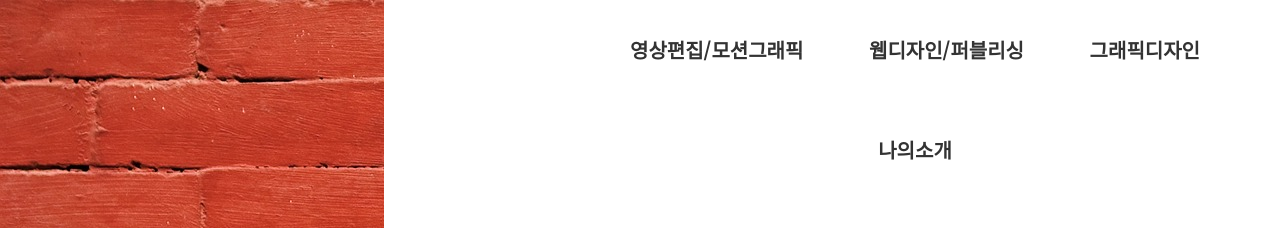
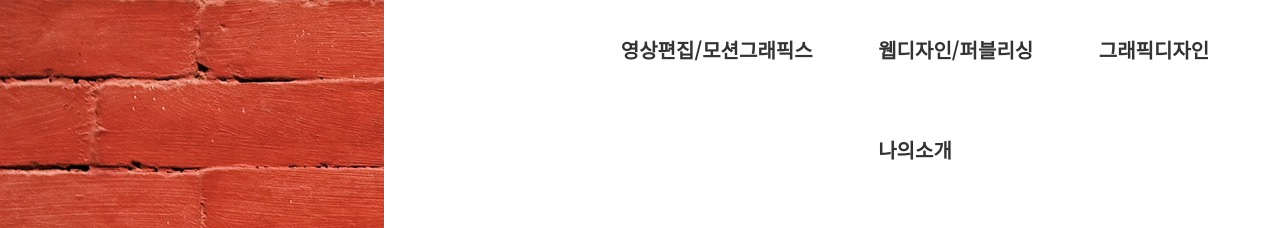
Before and after one commit to als6673/JeongJaeMin_portfolio, a plain HTML site: page index.html in a window 1280 px wide. Shown: the top 228 px of the page. Drawn offline with nearby package versions, Linux system fonts and the light colour scheme; a small style sheet from the web is missing.

Commit message:
Update index.html

```diff
--- a/index.html
+++ b/index.html
@@ -22,7 +22,7 @@
     <header>
         <nav>
             <ul>
-                <li><a href="#secondPage">영상편집/모션그래픽</a></li>
+                <li><a href="#secondPage">영상편집/모션그래픽스</a></li>
                 <li><a href="#3rdPage">웹디자인/퍼블리싱</a></li>
                 <li><a href="#4rdPage">그래픽디자인</a></li>
                 <li><a href="#firstPage">나의소개</a></li>
@@ -85,7 +85,7 @@
                     <li class="on">뮤비티저</li>
                     <li>3D로고</li>
                     <li>영화 예고편</li>
-                    <li>모션 그래픽스</li>
+                    <li>모션그래픽스</li>
                 </ul><!-- .tab_menu end -->
 
                 <div class="list">
```
